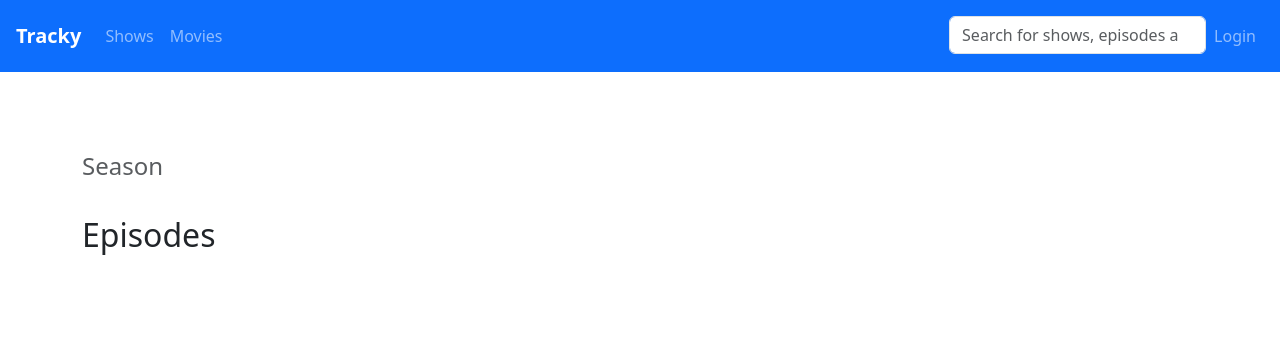
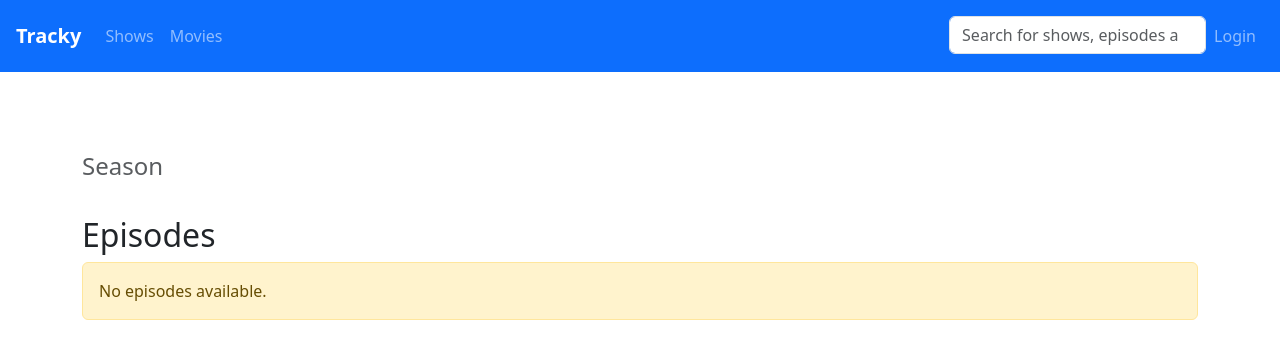
Before and after one commit to Programie/Tracky, a Symfony app: template templates/season.twig in a window 1280 px wide. Shown: the top 359 px of the page. Run offline with Twig, Linux system fonts and the light colour scheme; the template is opened without the code that fills it, so the values that code supplies are empty; style sheets or scripts are compiled from the project's sources; some libraries are stand-ins or nearby versions.

Commit message:
Show info box if no results for the specified view are available

```diff
--- a/src/main/php/tracky/controller/SearchController.php
+++ b/src/main/php/tracky/controller/SearchController.php
@@ -24,9 +24,11 @@ class SearchController extends AbstractController
     {
         $query = trim($request->query->get("query", ""));
 
-        $results = [];
+        $results = null;
 
         if ($query !== "") {
+            $results = [];
+
             $results = array_merge($results, $this->showRepository->search($query));
             $results = array_merge($results, $this->episodeRepository->search($query));
             $results = array_merge($results, $this->movieRepository->search($query));
--- a/templates/episode-list.twig
+++ /dev/null
@@ -1,28 +0,0 @@
-<div class="row row-cols-1 g-4">
-    {% for episode in episodes %}
-        <div class="col">
-            <div class="card">
-                <div class="row g-0">
-                    <div class="col-md-4">
-                        <img class="img-fluid rounded-start" src="{{ episode.posterImageUrl }}"/>
-                    </div>
-                    <div class="col-md-8">
-                        <div class="card-body">
-                            <h5 class="card-title"><a class="text-reset text-decoration-none" href="{{ path("episodePage", {"show": episode.season.show.id, "seasonNumber": episode.season.number, "episodeNumber": episode.number}) }}">{{ episode.title }}</a></h5>
-                            <h6 class="card-subtitle text-body-secondary">Episode {{ episode.season.number }}x{{ episode.number }}</h6>
-                            <div class="card-text mt-3">
-                                <small class="d-block text-body-secondary"><i class="fa-solid fa-tower-cell"></i> {{ episode.firstAired|format_date }}</small>
-                                {% if is_granted("IS_AUTHENTICATED_FULLY") %}
-                                    {% set viewsForUser = episode.getViewsForUser(app.user) %}
-                                    {% if viewsForUser|length %}<a class="d-block text-body-secondary" href="{{ path("userHistoryPage", {"username": app.user.username, "episode": episode.id}) }}"><i class="fa-regular fa-eye"></i> {{ viewsForUser.last.dateTime|format_datetime }} ({{ viewsForUser|length }} plays)</a>{% endif %}
-                                    <button class="btn btn-secondary btn-sm mt-3 add-episode-view" data-show-id="{{ episode.season.show.id }}" data-season="{{ episode.season.number }}" data-episode="{{ episode.number }}">Add view</button>
-                                {% endif %}
-                            </div>
-                            <div class="card-text mt-3">{{ episode.plot }}</div>
-                        </div>
-                    </div>
-                </div>
-            </div>
-        </div>
-    {% endfor %}
-</div>
--- a/templates/history.twig
+++ b/templates/history.twig
@@ -5,6 +5,7 @@
 {% block title %}History{% endblock %}
 
 {% block content %}
+    {% if entries %}
     <div class="row row-cols-1 row-cols-md-5 g-4">
         {% for entry in entries %}
             {% if entry.type == "episode" %}
@@ -30,4 +31,7 @@
             </div>
         {% endfor %}
     </div>
+    {% else %}
+        <div class="alert alert-warning">No history available.</div>
+    {% endif %}
 {% endblock %}
--- a/templates/movies.twig
+++ b/templates/movies.twig
@@ -7,6 +7,7 @@
 {% block content %}
     <h1>All movies</h1>
 
+    {% if movies %}
         <div class="row row-cols-1 row-cols-md-5 g-4">
             {% for movie in movies %}
                 <div class="col">
@@ -20,4 +21,7 @@
                 </div>
             {% endfor %}
         </div>
+    {% else %}
+        <div class="alert alert-warning">No movies available.</div>
+    {% endif %}
 {% endblock %}
--- a/templates/search.twig
+++ b/templates/search.twig
@@ -9,6 +9,7 @@
         <input class="form-control" type="search" name="query" value="{{ query }}" placeholder="Search for shows, episodes and movies"/>
     </form>
 
+    {% if results is not null %}
         {% if results %}
             <div class="row row-cols-1 row-cols-md-5 g-4 mt-1">
                 {% for entry in results %}
@@ -22,5 +23,8 @@
                     </div>
                 {% endfor %}
             </div>
+        {% else %}
+            <div class="alert alert-warning mt-3">Nothing results for query '{{ query }}'.</div>
+        {% endif %}
     {% endif %}
 {% endblock %}
--- a/templates/season.twig
+++ b/templates/season.twig
@@ -28,7 +28,39 @@
     {{ _self.paginationElement(pagination, show) }}
 
     <h2>Episodes</h2>
-    {% include "episode-list.twig" with {"episodes": season.episodes} only %}
+
+    {% if season.episodes %}
+        <div class="row row-cols-1 g-4">
+            {% for episode in season.episodes %}
+                <div class="col">
+                    <div class="card">
+                        <div class="row g-0">
+                            <div class="col-md-4">
+                                <img class="img-fluid rounded-start" src="{{ episode.posterImageUrl }}"/>
+                            </div>
+                            <div class="col-md-8">
+                                <div class="card-body">
+                                    <h5 class="card-title"><a class="text-reset text-decoration-none" href="{{ path("episodePage", {"show": episode.season.show.id, "seasonNumber": episode.season.number, "episodeNumber": episode.number}) }}">{{ episode.title }}</a></h5>
+                                    <h6 class="card-subtitle text-body-secondary">Episode {{ episode.season.number }}x{{ episode.number }}</h6>
+                                    <div class="card-text mt-3">
+                                        <small class="d-block text-body-secondary"><i class="fa-solid fa-tower-cell"></i> {{ episode.firstAired|format_date }}</small>
+                                        {% if is_granted("IS_AUTHENTICATED_FULLY") %}
+                                            {% set viewsForUser = episode.getViewsForUser(app.user) %}
+                                            {% if viewsForUser|length %}<a class="d-block text-body-secondary" href="{{ path("userHistoryPage", {"username": app.user.username, "episode": episode.id}) }}"><i class="fa-regular fa-eye"></i> {{ viewsForUser.last.dateTime|format_datetime }} ({{ viewsForUser|length }} plays)</a>{% endif %}
+                                            <button class="btn btn-secondary btn-sm mt-3 add-episode-view" data-show-id="{{ episode.season.show.id }}" data-season="{{ episode.season.number }}" data-episode="{{ episode.number }}">Add view</button>
+                                        {% endif %}
+                                    </div>
+                                    <div class="card-text mt-3">{{ episode.plot }}</div>
+                                </div>
+                            </div>
+                        </div>
+                    </div>
+                </div>
+            {% endfor %}
+        </div>
+    {% else %}
+        <div class="alert alert-warning">No episodes available.</div>
+    {% endif %}
 
     {{ _self.paginationElement(pagination, show) }}
 {% endblock %}
--- a/templates/show.twig
+++ b/templates/show.twig
@@ -8,6 +8,8 @@
     <h1>{{ show.title }}</h1>
 
     <h2>Seasons</h2>
+
+    {% if show.seasons %}
         <div class="row row-cols-1 row-cols-md-5 g-4">
             {% for season in show.seasons %}
                 <div class="col">
@@ -23,4 +25,7 @@
                 </div>
             {% endfor %}
         </div>
+    {% else %}
+        <div class="alert alert-warning">No seasons available.</div>
+    {% endif %}
 {% endblock %}
--- a/templates/shows.twig
+++ b/templates/shows.twig
@@ -7,6 +7,7 @@
 {% block content %}
     <h1>All shows</h1>
 
+    {% if shows %}
         <div class="row row-cols-1 row-cols-md-5 g-4">
             {% for show in shows %}
                 <div class="col">
@@ -19,4 +20,7 @@
                 </div>
             {% endfor %}
         </div>
+    {% else %}
+        <div class="alert alert-warning">No shows available.</div>
+    {% endif %}
 {% endblock %}
```
Also changed, not shown: templates/index.twig (+8 -0 lines). Lines whose indentation alone changed are shown as unchanged.
